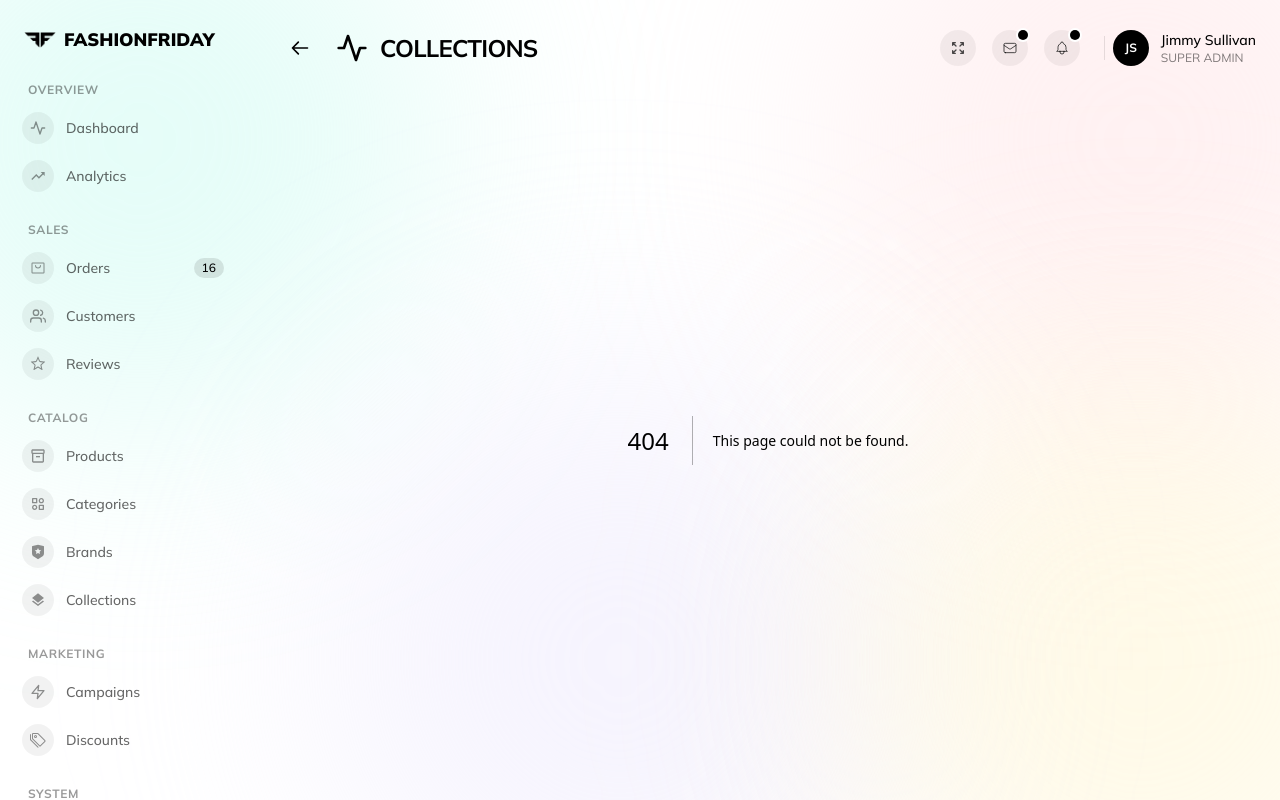
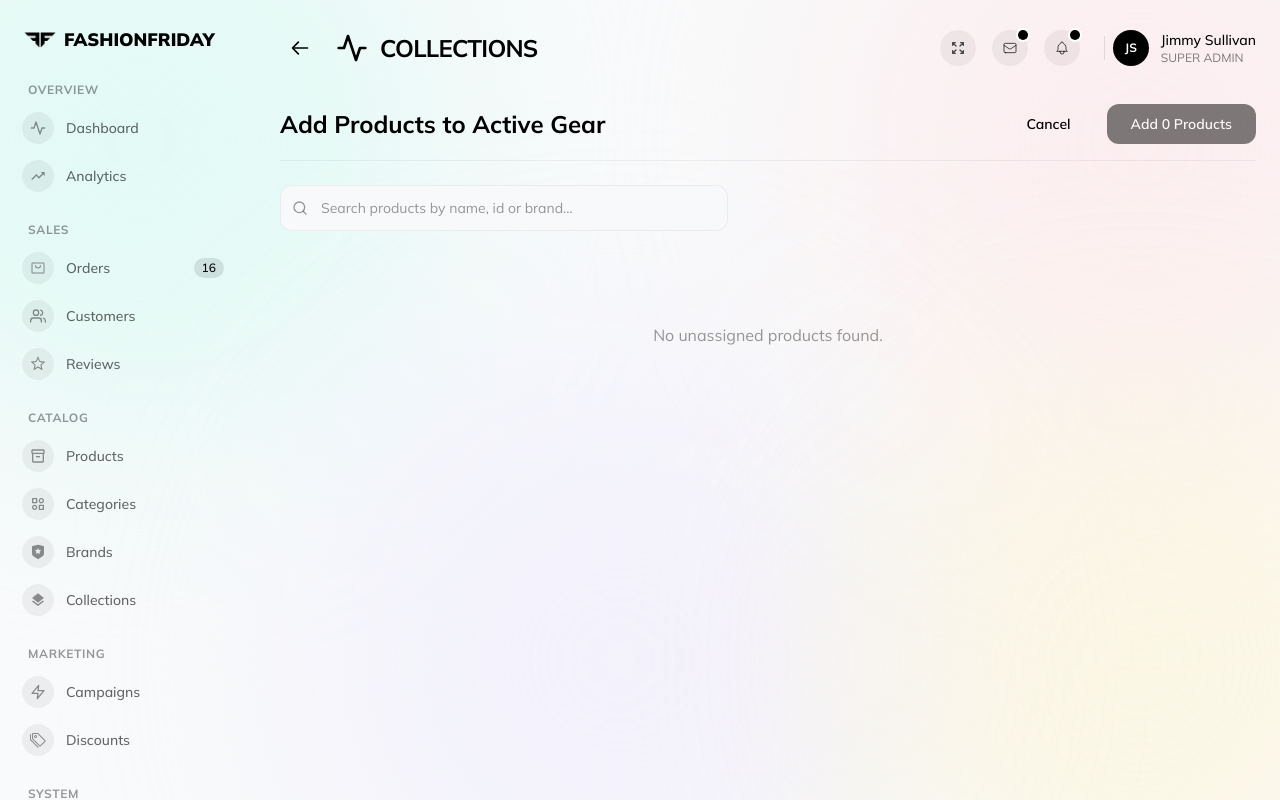
Before and after one commit to FashionFriday-tech/platform, a Next.js app in the folder apps/admin/: page /collections/active-gear/add-products in a window 1280 px wide. Before the commit this address had no page. Built offline with nearby package versions, Linux system fonts and the light colour scheme.

Commit message:
feat(collections): add collection products route

```diff
--- /dev/null
+++ b/apps/admin/src/app/collections/[slug]/add-products/page.tsx
@@ -0,0 +1,33 @@
+import { notFound } from 'next/navigation';
+import { MOCK_COLLECTIONS } from '../../../../features/collections/types';
+import { AddCollectionProductsView } from '../../../../features/collections/components/AddCollectionProductsView';
+import { Metadata } from 'next';
+
+interface AddCollectionProductsPageProps {
+  params: Promise<{
+    slug: string;
+  }>;
+}
+
+export async function generateMetadata({ params }: AddCollectionProductsPageProps): Promise<Metadata> {
+  const resolvedParams = await params;
+  const collection = MOCK_COLLECTIONS.find(c => c.slug === resolvedParams.slug);
+  return {
+    title: collection ? `Add Products to ${collection.name} | Fashion Friday Admin` : 'Collection Not Found',
+  };
+}
+
+export default async function AddCollectionProductsPage({ params }: AddCollectionProductsPageProps) {
+  const resolvedParams = await params;
+  const collection = MOCK_COLLECTIONS.find(c => c.slug === resolvedParams.slug);
+
+  if (!collection) {
+    notFound();
+  }
+
+  return (
+    <div className="flex flex-1 min-h-0 flex-col overflow-hidden p-6">
+      <AddCollectionProductsView collection={collection} />
+    </div>
+  );
+}
```
